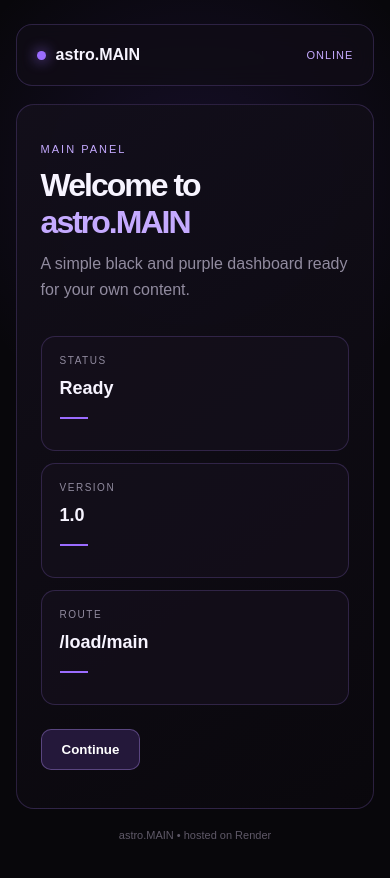
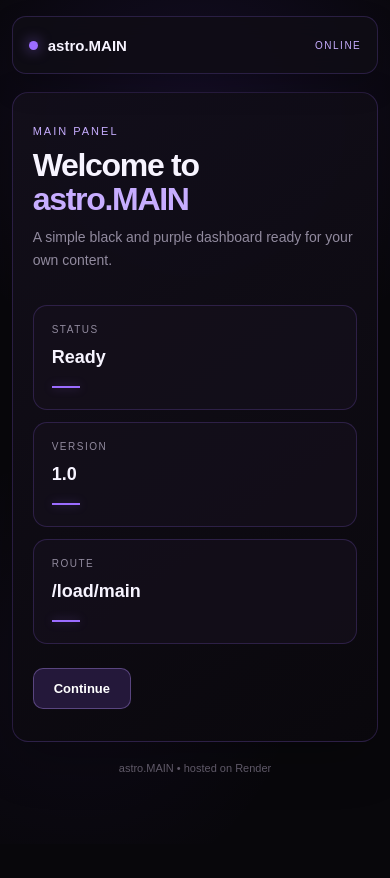
Before and after one commit to ayeshaxx213/astro-mainx, a website: page index.html in a window 390 px wide. After the commit the page ends 844 px from the top, so only its background shows below. Drawn offline with Linux system fonts and the light colour scheme.

Commit message:
Refactor CSS variables and enhance styles
Updated CSS variables and styles for improved design consistency and responsiveness.

```diff
--- a/style.css
+++ b/style.css
@@ -1,216 +1,515 @@
 :root {
-  --bg: #08070b;
-  --panel: #100d16;
+  --background: #08070b;
+  --background-2: #0d0a12;
+
+  --panel: #110d17;
   --panel-2: #15101d;
+
   --purple: #9b6cff;
-  --purple-soft: #c5aaff;
+  --purple-light: #c7adff;
+  --purple-dark: #6840b4;
+
   --text: #f7f4ff;
-  --muted: #918b9f;
-  --border: rgba(170, 125, 255, 0.20);
+  --muted: #918a9e;
+
+  --border: rgba(155, 108, 255, 0.20);
+  --border-hover: rgba(155, 108, 255, 0.40);
 }
+
+
+/* =========================
+   RESET
+========================= */
 
 * {
   box-sizing: border-box;
 }
 
+html,
 body {
   margin: 0;
-  min-height: 100vh;
-  background:
-    radial-gradient(circle at 50% 20%, rgba(123, 70, 255, 0.12), transparent 35%),
-    var(--bg);
-  color: var(--text);
-  font-family: Arial, Helvetica, sans-serif;
+  padding: 0;
+  width: 100%;
+  min-height: 100%;
 }
 
+body {
+  min-height: 100vh;
+
+  background:
+    radial-gradient(
+      circle at 50% 15%,
+      rgba(123, 70, 255, 0.12),
+      transparent 35%
+    ),
+    radial-gradient(
+      circle at 20% 80%,
+      rgba(123, 70, 255, 0.05),
+      transparent 30%
+    ),
+    var(--background);
+
+  color: var(--text);
+
+  font-family:
+    Arial,
+    Helvetica,
+    sans-serif;
+}
+
+
+/* =========================
+   LOADER
+========================= */
+
 .loader-screen {
-  min-height: 100vh;
-  display: grid;
-  place-items: center;
-  padding: 24px;
+  position: fixed;
+  inset: 0;
+
+  display: flex;
+  align-items: center;
+  justify-content: center;
+
+  padding: 25px;
+
+  background:
+    radial-gradient(
+      circle at center,
+      rgba(123, 70, 255, 0.10),
+      transparent 40%
+    ),
+    #08070b;
+
+  z-index: 9999;
 }
 
 .loader-box {
-  width: min(420px, 90vw);
+  width: min(430px, 90vw);
+
   text-align: center;
 }
 
 .loader-title {
-  font-size: 30px;
+  font-size: 31px;
+
   font-weight: 700;
-  letter-spacing: -0.5px;
+
+  letter-spacing: -0.6px;
+
+  color: var(--text);
 }
 
 .loader-subtitle {
   margin-top: 7px;
+
   color: var(--muted);
+
   font-size: 13px;
-  text-transform: lowercase;
 }
 
 .progress-track {
   width: 100%;
   height: 5px;
+
   margin-top: 28px;
+
   overflow: hidden;
+
   border-radius: 999px;
-  background: #211b2a;
+
+  background: #211b2b;
+
+  border: 1px solid rgba(255,255,255,0.02);
 }
 
 .progress-bar {
   width: 0%;
   height: 100%;
+
   border-radius: inherit;
-  background: linear-gradient(90deg, #7b45e8, #b993ff);
-  box-shadow: 0 0 18px rgba(155, 108, 255, 0.45);
+
+  background:
+    linear-gradient(
+      90deg,
+      var(--purple-dark),
+      var(--purple-light)
+    );
+
+  box-shadow:
+    0 0 18px rgba(155,108,255,0.40);
+
   transition: width 0.08s linear;
 }
 
 .percent {
   margin-top: 10px;
+
   color: var(--muted);
+
   font-size: 12px;
 }
+
+
+/* =========================
+   HIDDEN
+========================= */
 
 .hidden {
   display: none !important;
 }
 
+
+/* =========================
+   MAIN PAGE
+========================= */
+
 .main-page {
+  width: min(980px, 92vw);
+
   min-height: 100vh;
-  width: min(980px, 92vw);
+
   margin: 0 auto;
-  padding: 24px 0;
+
+  padding: 24px 0 20px;
 }
 
+
+/* =========================
+   TOP BAR
+========================= */
+
 .topbar {
-  height: 62px;
+  min-height: 62px;
+
   display: flex;
+
   align-items: center;
+
   justify-content: space-between;
+
   padding: 0 20px;
-  border: 1px solid var(--border);
+
+  border:
+    1px solid var(--border);
+
   border-radius: 16px;
-  background: rgba(16, 13, 22, 0.82);
+
+  background:
+    rgba(16, 13, 22, 0.86);
+
   backdrop-filter: blur(12px);
+
+  box-shadow:
+    0 12px 30px rgba(0,0,0,0.18);
 }
 
 .brand {
   display: flex;
+
   align-items: center;
+
   gap: 10px;
-  font-weight: 700;
 }
 
 .brand-dot {
   width: 9px;
   height: 9px;
+
+  flex-shrink: 0;
+
   border-radius: 50%;
+
   background: var(--purple);
-  box-shadow: 0 0 14px var(--purple);
+
+  box-shadow:
+    0 0 14px rgba(155,108,255,0.75);
+}
+
+.brand-name {
+  font-size: 15px;
+
+  font-weight: 700;
 }
 
 .status {
-  color: var(--purple-soft);
-  font-size: 11px;
-  letter-spacing: 1px;
+  color: var(--purple-light);
+
+  font-size: 10px;
+
+  letter-spacing: 1.5px;
 }
+
+
+/* =========================
+   HERO
+========================= */
 
 .hero {
   margin-top: 18px;
+
   padding: 54px 42px;
-  border: 1px solid var(--border);
+
+  border:
+    1px solid var(--border);
+
   border-radius: 18px;
-  background: linear-gradient(145deg, rgba(19, 15, 27, 0.96), rgba(10, 8, 13, 0.96));
+
+  background:
+    linear-gradient(
+      145deg,
+      rgba(19,15,27,0.96),
+      rgba(10,8,13,0.96)
+    );
+
+  box-shadow:
+    0 20px 50px rgba(0,0,0,0.20);
 }
 
 .eyebrow {
-  color: var(--purple-soft);
+  color: var(--purple-light);
+
   font-size: 11px;
+
   letter-spacing: 2px;
 }
 
 h1 {
   margin: 12px 0 10px;
-  font-size: clamp(32px, 6vw, 54px);
+
+  font-size:
+    clamp(32px, 6vw, 54px);
+
+  line-height: 1.05;
+
   letter-spacing: -2px;
 }
 
 h1 span {
-  color: var(--purple-soft);
+  color: var(--purple-light);
 }
 
-.hero p {
-  max-width: 590px;
+.description {
+  max-width: 600px;
+
   margin: 0;
+
   color: var(--muted);
+
+  font-size: 15px;
+
   line-height: 1.6;
 }
 
+
+/* =========================
+   CARDS
+========================= */
+
 .cards {
   display: grid;
-  grid-template-columns: repeat(3, 1fr);
+
+  grid-template-columns:
+    repeat(3, 1fr);
+
   gap: 12px;
+
   margin-top: 34px;
 }
 
 .card {
+  min-height: 115px;
+
   padding: 18px;
-  min-height: 115px;
-  border: 1px solid var(--border);
+
+  border:
+    1px solid var(--border);
+
   border-radius: 14px;
-  background: rgba(21, 16, 29, 0.72);
+
+  background:
+    rgba(21,16,29,0.72);
+
+  transition:
+    border-color 0.2s,
+    transform 0.2s,
+    background 0.2s;
+}
+
+.card:hover {
+  transform: translateY(-2px);
+
+  border-color:
+    var(--border-hover);
+
+  background:
+    rgba(25,19,35,0.85);
 }
 
 .card-label {
   color: var(--muted);
+
   font-size: 10px;
+
   letter-spacing: 1.5px;
 }
 
 .card-value {
   margin-top: 12px;
+
   font-size: 18px;
+
   font-weight: 600;
 }
 
 .card-line {
   width: 28px;
   height: 2px;
+
   margin-top: 18px;
+
   background: var(--purple);
+
+  box-shadow:
+    0 0 10px rgba(155,108,255,0.35);
 }
+
+
+/* =========================
+   BUTTON
+========================= */
 
 .continue-btn {
   margin-top: 24px;
-  padding: 12px 20px;
-  border: 1px solid rgba(190, 153, 255, 0.35);
+
+  padding:
+    12px 20px;
+
+  border:
+    1px solid rgba(190,153,255,0.35);
+
   border-radius: 10px;
-  background: #24183a;
+
+  background:
+    #24183a;
+
   color: white;
+
+  font-size: 13px;
+
+  font-weight: 600;
+
   cursor: pointer;
-  font-weight: 600;
-  transition: 0.2s;
+
+  transition:
+    background 0.2s,
+    border-color 0.2s,
+    transform 0.2s;
 }
 
 .continue-btn:hover {
-  background: #302047;
-  transform: translateY(-1px);
+  background:
+    #302047;
+
+  border-color:
+    rgba(190,153,255,0.55);
+
+  transform:
+    translateY(-1px);
 }
 
-footer {
-  padding: 20px 4px;
-  color: #5f5968;
-  font-size: 11px;
-  text-align: center;
+.continue-btn:active {
+  transform:
+    translateY(0);
 }
 
+
+/* =========================
+   FOOTER
+========================= */
+
+footer {
+  padding:
+    20px 4px 0;
+
+  color:
+    #5f5968;
+
+  font-size:
+    11px;
+
+  text-align:
+    center;
+}
+
+
+/* =========================
+   MOBILE
+========================= */
+
 @media (max-width: 700px) {
+
+  .main-page {
+    width: 94vw;
+
+    padding-top: 16px;
+  }
+
+  .topbar {
+    min-height: 58px;
+
+    padding: 0 16px;
+
+    border-radius: 14px;
+  }
+
   .hero {
-    padding: 38px 24px;
+    padding:
+      38px 24px;
+
+    border-radius:
+      16px;
+  }
+
+  h1 {
+    letter-spacing:
+      -1.3px;
   }
 
   .cards {
-    grid-template-columns: 1fr;
+    grid-template-columns:
+      1fr;
+  }
+
+  .card {
+    min-height:
+      105px;
   }
 }
+
+
+/* =========================
+   VERY SMALL SCREENS
+========================= */
+
+@media (max-width: 420px) {
+
+  .loader-title {
+    font-size:
+      27px;
+  }
+
+  .hero {
+    padding:
+      32px 20px;
+  }
+
+  h1 {
+    font-size:
+      32px;
+  }
+
+  .description {
+    font-size:
+      14px;
+  }
+}
```
